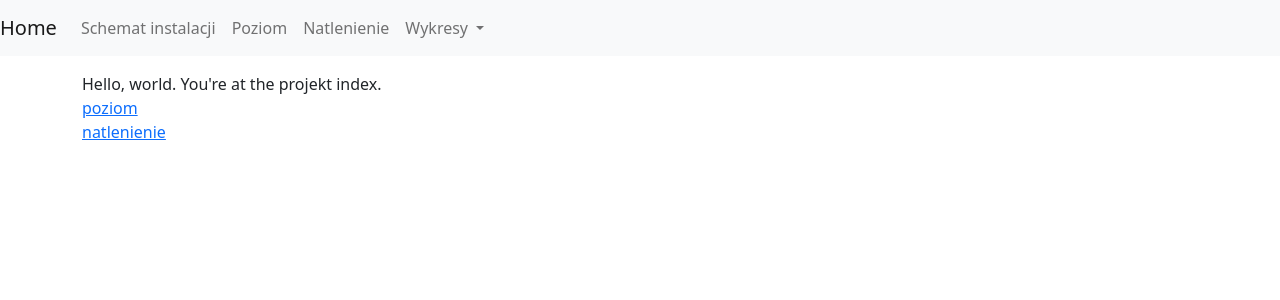
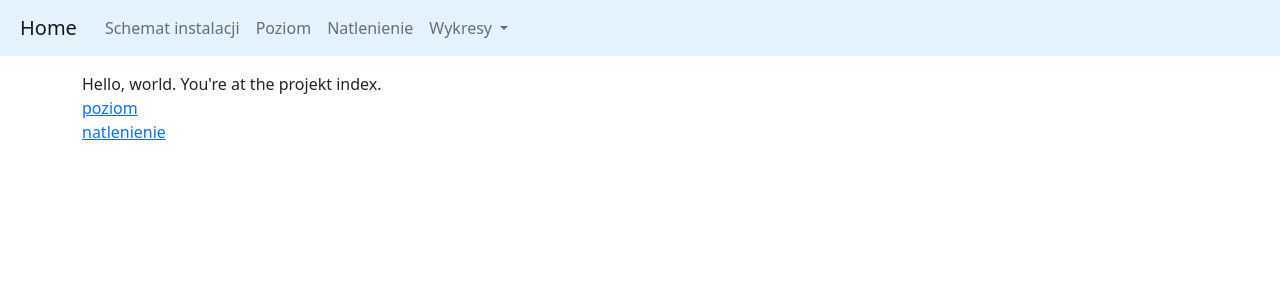
Before and after one commit to mateuszbraszczok/Projekt_inz, a Django app: page /projekt/ in a window 1280 px wide. Shown: the top 300 px of the page. Run offline with Django 3.2, Linux system fonts and the light colour scheme; some libraries are stand-ins or nearby versions.

Commit message:
Added Scheme v2

```diff
--- a/projekt/templates/utils/topbar.html
+++ b/projekt/templates/utils/topbar.html
@@ -1,5 +1,5 @@
-<nav class="navbar navbar-expand-lg navbar-light bg-light">
-  <a class="navbar-brand" href="/projekt">Home</a>
+<nav class="navbar navbar-expand-lg navbar-light" style="background-color: #e3f2fd;">
+  <a class="navbar-brand" href="/projekt" style="margin: 0 20px;" >Home</a>
   <button class="navbar-toggler" type="button" data-toggle="collapse" data-target="#navbarNavDropdown" aria-controls="navbarNavDropdown" aria-expanded="false" aria-label="Toggle navigation">
     <span class="navbar-toggler-icon"></span>
   </button>
--- a/projekt/utils.py
+++ b/projekt/utils.py
@@ -19,15 +19,17 @@ def get_graph():
     return graph
 
 
-def get_plot(x,y):
+def get_plot(x, y, title):
     plt.switch_backend('AGG')
     plt.figure(figsize=(10,5))
-    plt.title('sales of items')
+    plt.title(title)
     plt.plot(x,y)
     plt.xticks(rotation=45)
     plt.xlabel('time')
     plt.ylabel('value')
     plt.grid()
     plt.tight_layout()
+    ax = plt.gca()
+    ax.set_ylim([0, 10])
     graph = get_graph()
     return graph
--- a/projekt/views.py
+++ b/projekt/views.py
@@ -21,9 +21,7 @@ def natlenienie(request):
     latest_measurements_list = Measurements.objects.filter(timestamp__gt=time_threshold)
     x = [x.timestamp for x in latest_measurements_list]
     y = [y.natlenienie for y in latest_measurements_list]
-    print(y)
-    print(x)
-    chart = get_plot(x, y)
+    chart = get_plot(x, y, "Wykres natlenienia")
 
     return render(request,"natlenienie.html", {'latest_measurements_list': latest_measurements_list, 'chart': chart})
 
@@ -32,7 +30,5 @@ def natlenienie(request):
 def schemat(request):
     latest_measurements_list = Measurements.objects.latest('id')
     poziom = latest_measurements_list.poziom
-    print("hi")
-    print(poziom)
     natlenienie = latest_measurements_list.natlenienie
     return render(request,"schemat.html", {'poziom': poziom, 'natlenienie': natlenienie})
```
Also changed, not shown: db.sqlite3.
